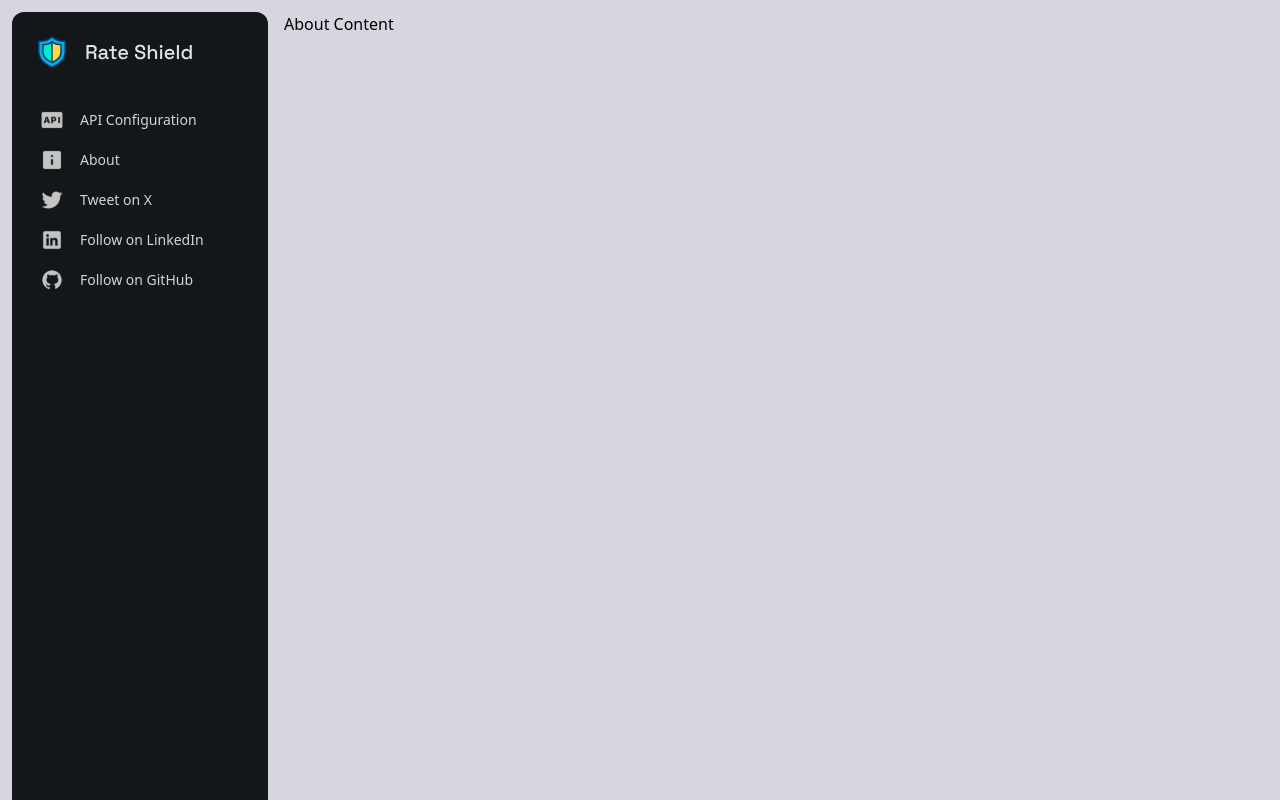
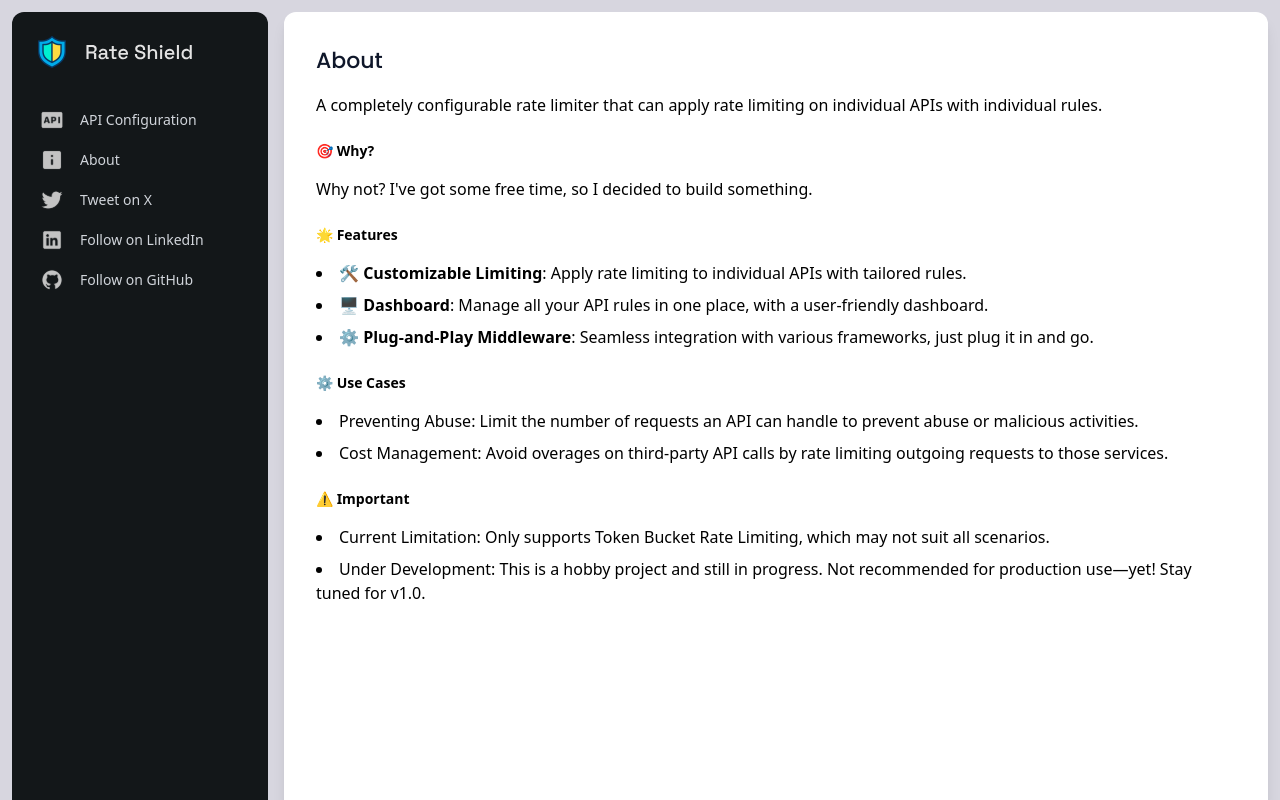
Before and after one commit to x-sushant-x/Rate-Shield, a React (Vite) app in the folder web/: page / in a window 1280 px wide. Both pictures are taken after a click on the element "About". Shown: the top 800 px of the page. Built offline with nearby package versions, Linux system fonts and the light colour scheme; no server answers.

Commit message:
added about page

```diff
--- a/web/src/components/ContentArea.tsx
+++ b/web/src/components/ContentArea.tsx
@@ -1,3 +1,4 @@
+import About from "../pages/About";
 import APIConfiguration from "../pages/APIConfiguration";
 
 interface ContentAreaProps {
@@ -8,7 +9,7 @@ const ContentArea: React.FC<ContentAreaProps> = ({ selectedPage }) => {
     return (
         <div className="flex-1">
             {selectedPage === 'API_CONFIGURATION' && <APIConfiguration />}
-            {selectedPage === 'ABOUT' && <div>About Content</div>}
+            {selectedPage === 'ABOUT' && <About />}
             {selectedPage === 'TWITTER' && <div>Tweet on X Content</div>}
             {selectedPage === 'LINKEDIN' && <div>Follow on LinkedIn Content</div>}
             {selectedPage === 'GITHUB' && <div>Follow on GitHub Content</div>}
--- a/web/src/components/RulesTable.tsx
+++ b/web/src/components/RulesTable.tsx
@@ -39,10 +39,10 @@ const RulesTable: React.FC<Props> = ({ openAddOrUpdateRuleDialog }) => {
             <table className="table-auto w-full text-left">
                 <thead>
                     <tr>
-                        <th className="text-left" style={{ width: "50%" }}>Endpoint</th>  {/* Left aligned */}
-                        <th className="text-center" style={{ width: "15%" }}>Method</th>  {/* Center aligned */}
-                        <th className="text-center" style={{ width: "15%" }}>Strategy</th>  {/* Center aligned */}
-                        <th className="text-center" style={{ width: "20%" }}>Modify Rules</th>  {/* Center aligned */}
+                        <th className="text-left" style={{ width: "63%" }}>Endpoint</th>  {/* Left aligned */}
+                        <th className="text-center" style={{ width: "5%" }}>Method</th>  {/* Center aligned */}
+                        <th className="text-center" style={{ width: "10%" }}>Strategy</th>  {/* Center aligned */}
+                        <th className="text-center" style={{ width: "15%" }}>Modify</th>  {/* Center aligned */}
                     </tr>
                 </thead>
                 <tbody>
--- /dev/null
+++ b/web/src/pages/About.tsx
@@ -0,0 +1,57 @@
+const About = () => {
+    return (
+        <div className="h-screen bg-white rounded-xl shadow-lg">
+            <div className="px-8 py-8">
+                <p className="text-[1.375rem] font-poppins font-medium text-slate-900">About</p>
+
+                <div>
+                    <p className="mb-6 mt-4">
+                        A completely configurable rate limiter that can apply rate limiting on individual APIs with individual rules.
+                    </p>
+
+
+                    <h4 className="text-sm font-semibold mb-4">🎯 Why?</h4>
+                    <p className="mb-6">
+                        Why not? I've got some free time, so I decided to build something.
+                    </p>
+
+                    <h4 className="text-sm font-semibold mb-4">🌟 Features</h4>
+                    <ul className="list-disc list-inside mb-6 space-y-2">
+                        <li>
+                            🛠 <b>Customizable Limiting</b>: Apply rate limiting to individual APIs with tailored rules.
+                        </li>
+                        <li>
+                            🖥️ <b>Dashboard</b>: Manage all your API rules in one place, with a user-friendly dashboard.
+                        </li>
+                        <li>
+                            ⚙️ <b>Plug-and-Play Middleware</b>: Seamless integration with various frameworks, just plug it in and go.
+                        </li>
+                    </ul>
+
+                    <h4 className="text-sm font-semibold mb-4">⚙️ Use Cases</h4>
+                    <ul className="list-disc list-inside mb-6 space-y-2">
+                        <li>
+                            Preventing Abuse: Limit the number of requests an API can handle to prevent abuse or malicious activities.
+                        </li>
+                        <li>
+                            Cost Management: Avoid overages on third-party API calls by rate limiting outgoing requests to those services.
+                        </li>
+                    </ul>
+
+                    <h4 className="text-sm font-semibold mb-4">⚠️ Important</h4>
+                    <ul className="list-disc list-inside mb-6 space-y-2">
+                        <li>
+                            Current Limitation: Only supports Token Bucket Rate Limiting, which may not suit all scenarios.
+                        </li>
+                        <li>
+                            Under Development: This is a hobby project and still in progress. Not recommended for production use—yet! Stay tuned for v1.0.
+                        </li>
+                    </ul>
+                </div>
+
+            </div>
+        </div>
+    )
+}
+
+export default About
```
